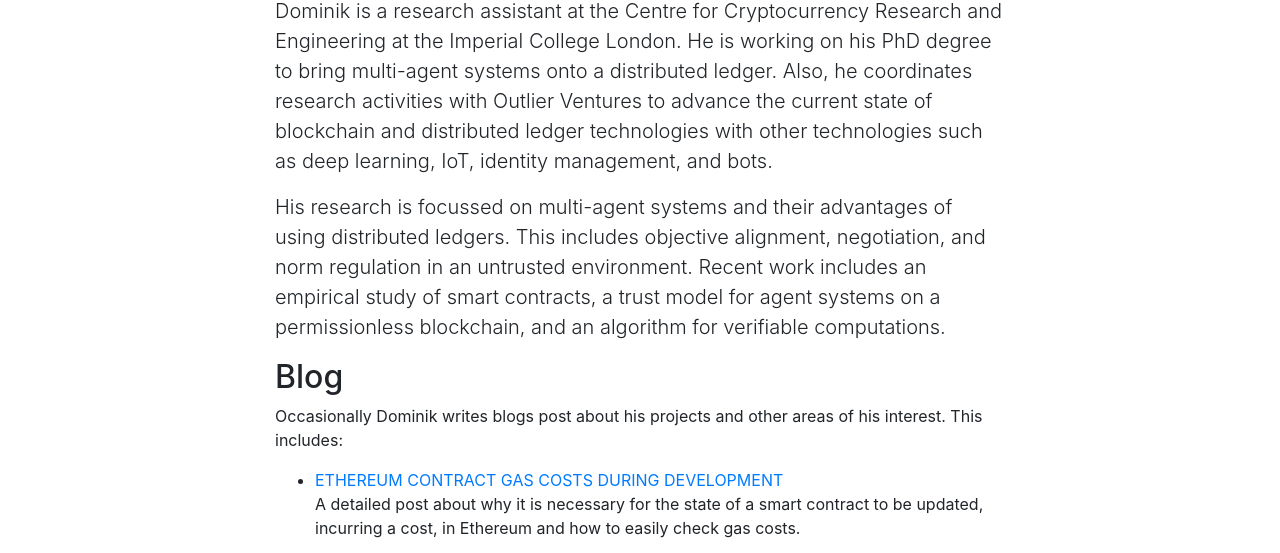
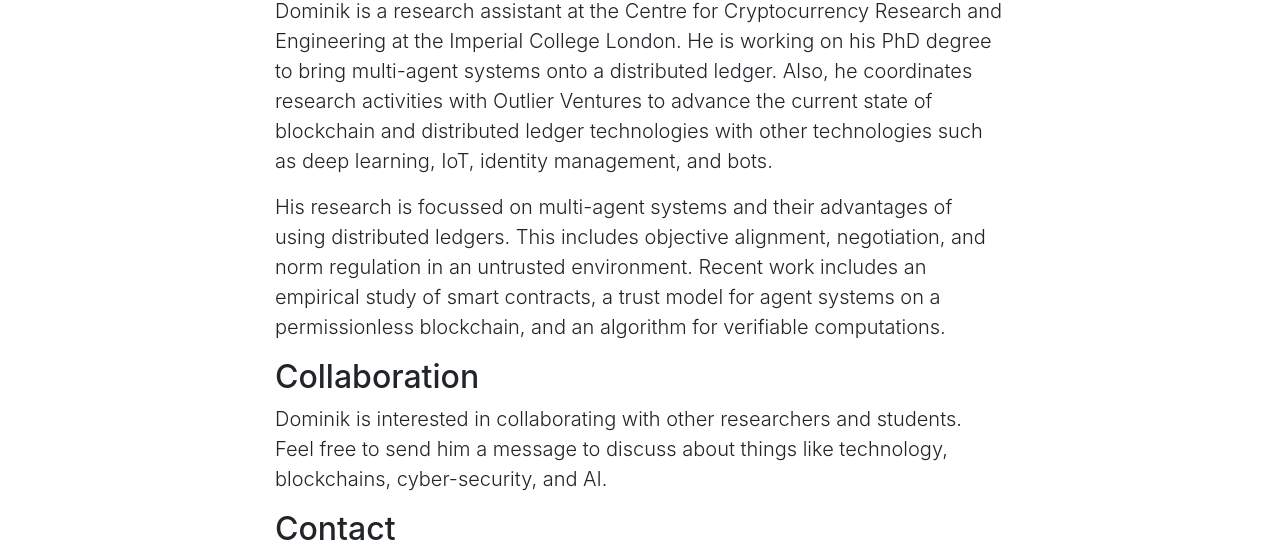
Before and after one commit to cottand/SmartContractsWebDev, a plain HTML site: page about.html in a window 1280 px wide. Shown: the part 380-933 px from the top of the page. Drawn offline with Linux system fonts and the light colour scheme.

```diff
--- a/about.html
+++ b/about.html
@@ -7,7 +7,7 @@
     <meta name="description" content="">
     <meta name="author" content="">
 
-    <title>About me</title>
+    <title>About</title>
 
     <!-- Bootstrap core CSS -->
     <link href="vendor/bootstrap/css/bootstrap.min.css" rel="stylesheet">
@@ -85,7 +85,12 @@
                         a permissionless blockchain, and an algorithm for verifiable computations.
                     </p>
 
-                    <h2>Blog</h2>
+                    <h2>Collaboration</h2>
+                    <p class="lead">
+                      Dominik is interested in collaborating with other researchers and students.
+                      Feel free to send him a message to discuss about things like technology, blockchains, cyber-security, and AI.
+                    </p>
+                    <!-- <h2>Blog</h2>
                     <p>Occasionally Dominik writes blogs post about his projects and other areas of his interest.
                       This includes:
                     </p>
@@ -128,8 +133,8 @@
                         </a>
                         <p>Tackling problems involved in building a hedge fund in a blockchain.
                         </p>
-                      </li>
-                    </ul>
+                      </li> -->
+                    <!-- </ul> -->
                     <h2>Contact</h2>
                     <a href="https://se.linkedin.com/in/dominik-harz-03240a37" target="_blank" class="u-hidden-link">
                       <img src="pics/linkedin_logo.jpg" alt="LinkedIn" class="u-icon"  width="50" height="50">
```
